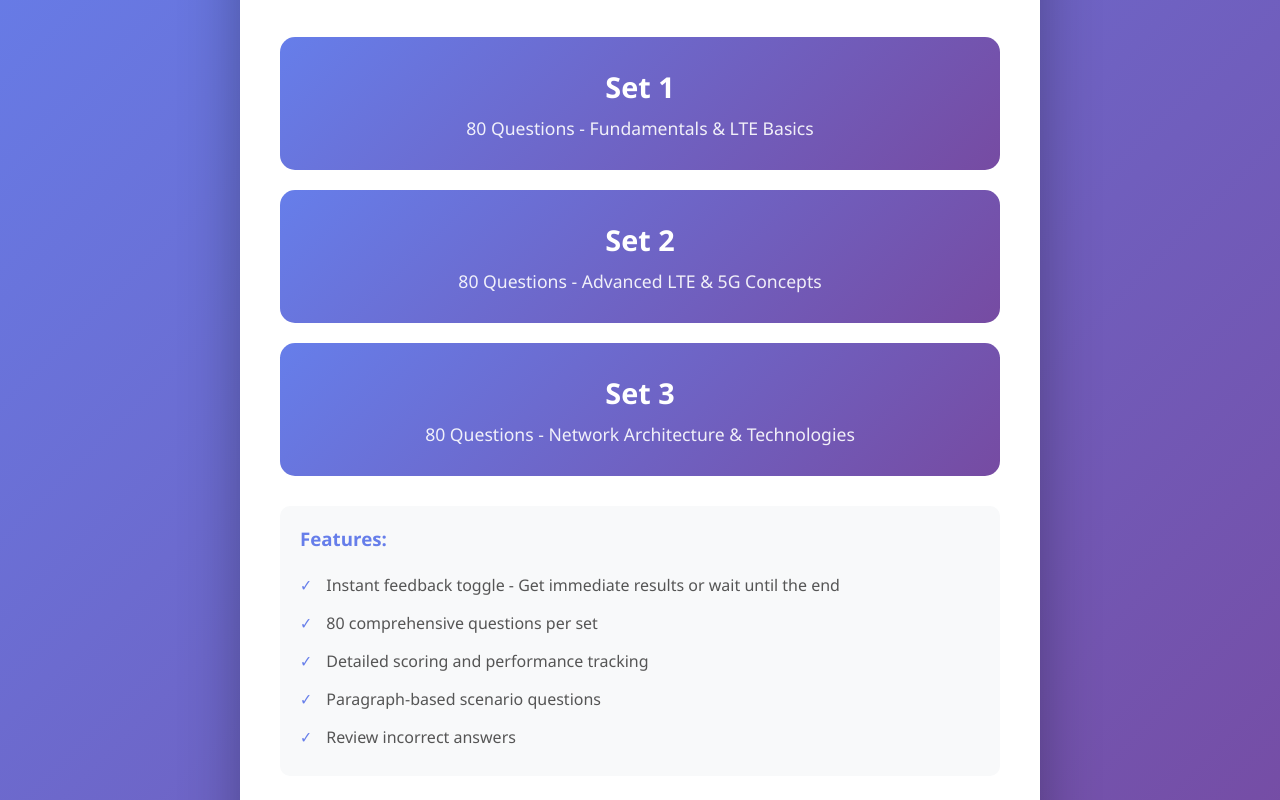
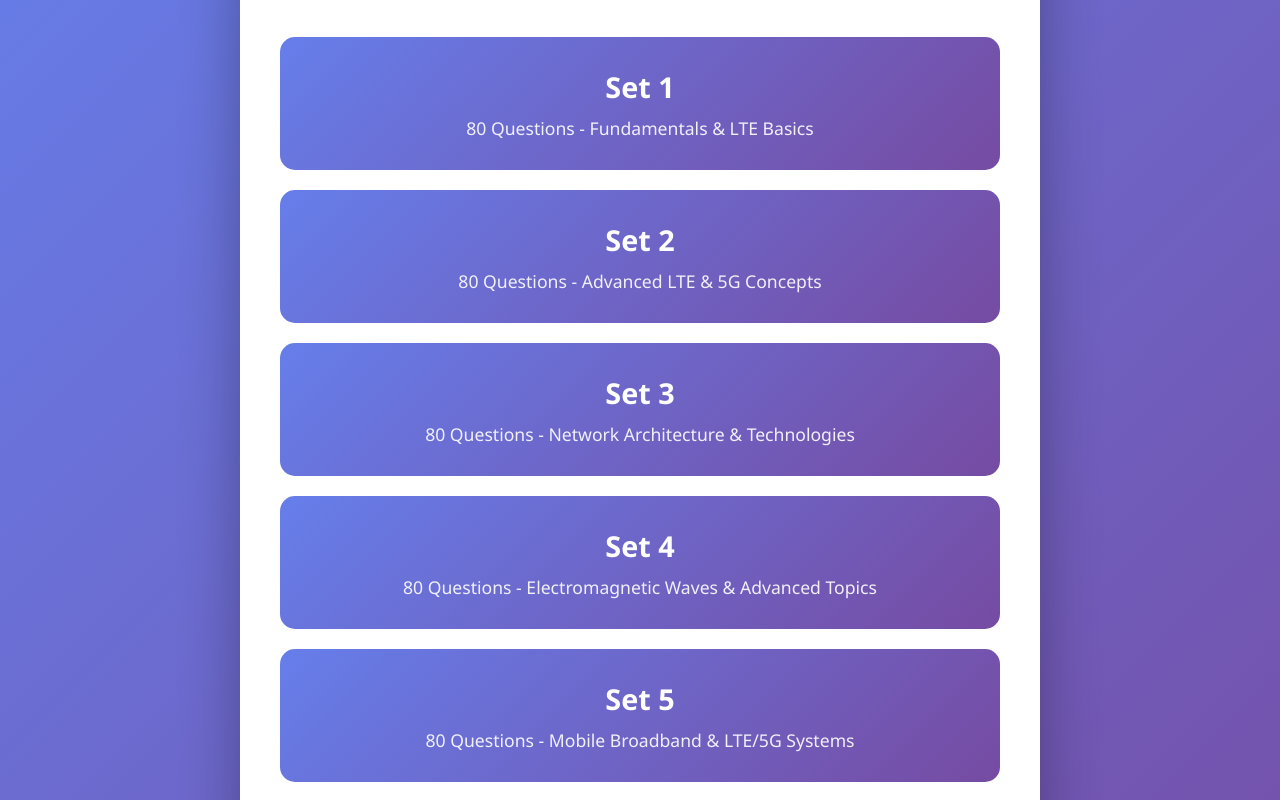
Before and after one commit to aniketkumar6615-del/FCWMC-all-2, a plain HTML site: page index.html in a window 1280 px wide. Shown: the part 152-952 px from the top of the page. Drawn offline with Linux system fonts and the light colour scheme.

Commit message:
Add quiz sets 4 and 5 in index.html

```diff
--- a/index.html
+++ b/index.html
@@ -144,6 +144,16 @@
                 <h2>Set 3</h2>
                 <p>80 Questions - Network Architecture & Technologies</p>
             </a>
+
+            <a href="set-4.html" class="quiz-card">
+                <h2>Set 4</h2>
+                <p>80 Questions - Electromagnetic Waves & Advanced Topics</p>
+            </a>
+
+            <a href="set-5.html" class="quiz-card">
+                <h2>Set 5</h2>
+                <p>80 Questions - Mobile Broadband & LTE/5G Systems</p>
+            </a>
         </div>
 
         <div class="features">
```
